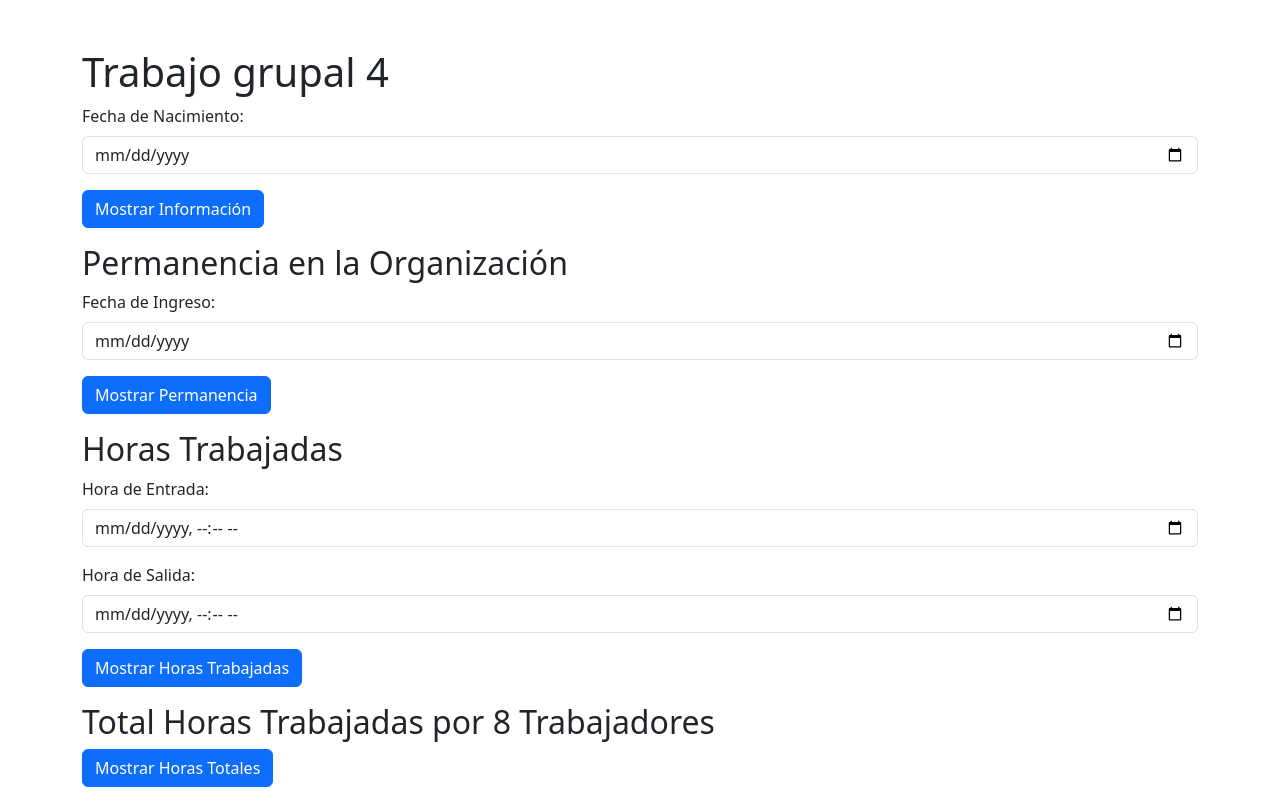
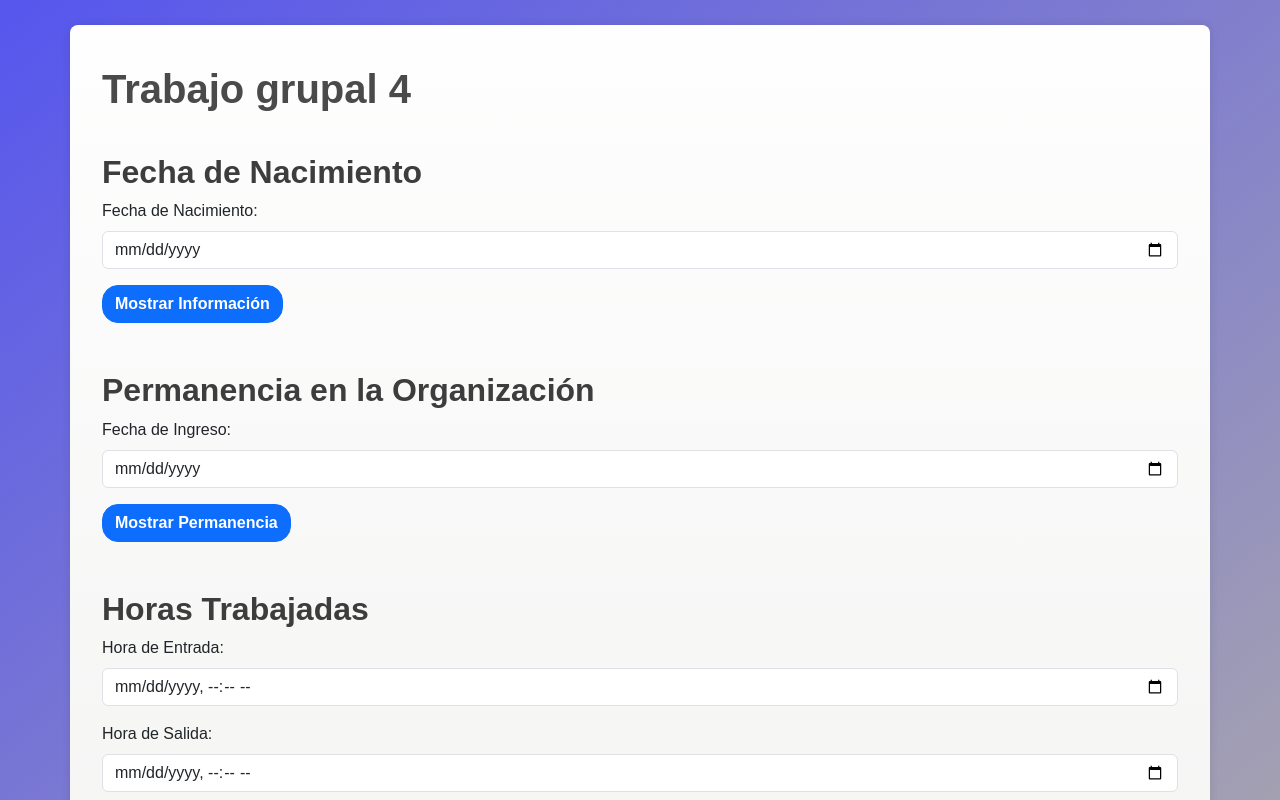
Before and after one commit to walterpacheco/abpro-4-m3, a plain HTML site: page index.html in a window 1280 px wide. Shown: the top 800 px of the page. Drawn offline with nearby package versions, Linux system fonts and the light colour scheme.

Commit message:
mejoras visuales del front

```diff
--- a/assets/css/style.css
+++ b/assets/css/style.css
@@ -0,0 +1,33 @@
+body {
+    font-family: Arial, sans-serif;
+    background: linear-gradient(to bottom right, rgb(86, 86, 238), rgb(174, 170, 170));
+    margin: 0;
+    padding: 20px;
+}
+
+.container{
+    background: linear-gradient(to top, rgb(243, 243, 242), rgb(255, 254, 254));
+    border-radius: 8px;
+    margin-top: 5px;
+    padding-bottom: 20px;
+    box-shadow: 0 0 10px rgba(0, 0, 0, 0.1);
+    padding-left: 2em;
+    padding-right: 2em;
+}
+
+h1{
+    padding-top: 1em;
+    font-weight: 700;
+    color: rgb(74, 74, 74);
+}
+
+h2{
+    color: rgb(61, 61, 61);
+    padding-top: 1em;
+    font-weight: 600
+}
+
+.btn{
+    border-radius: 16px;
+    font-weight: 600;
+}
--- a/index.html
+++ b/index.html
@@ -1,14 +1,17 @@
 <!DOCTYPE html>
-<html lang="en">
+<html lang="es">
 <head>
     <meta charset="UTF-8">
     <meta name="viewport" content="width=device-width, initial-scale=1.0">
     <title>Evaluación ABPro Grupal</title>
     <link rel="stylesheet" href="https://cdn.jsdelivr.net/npm/bootstrap@5.3.3/dist/css/bootstrap.min.css">
+    <link rel="stylesheet" href="assets/css/style.css">
 </head>
 <body>
-    <div class="container mt-5">
+    <div class="container">
         <h1>Trabajo grupal 4</h1>
+
+        <h2>Fecha de Nacimiento</h2>
         <div class="mb-3">
             <label for="fechaNacimiento" class="form-label">Fecha de Nacimiento:</label>
             <input type="date" class="form-control" id="fechaNacimiento">
```
